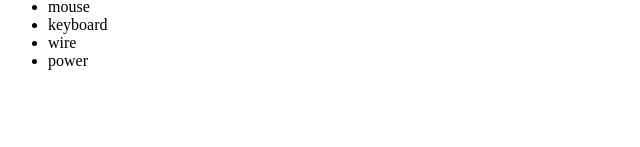
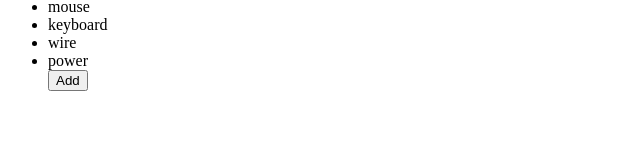
Before and after one commit to gsTavares/dio-santander-angular-directives, an Angular app: page / in a window 1280 px wide. Shown: the part 153-300 px from the top of the page, without its empty margins (0-640 px from the left). Built offline with nearby package versions, Linux system fonts and the light colour scheme.

Commit message:
feat: reactivity concept

```diff
--- a/src/app/card/card.component.html
+++ b/src/app/card/card.component.html
@@ -5,4 +5,5 @@
     <li *ngFor="let product of products">
         {{ product }}
     </li>
+    <button (click)="addProduct()">Add</button>
 </ul>
--- a/src/app/card/card.component.ts
+++ b/src/app/card/card.component.ts
@@ -18,4 +18,8 @@ export class CardComponent implements OnInit {
   ngOnInit(): void {
   }
 
+  addProduct() {
+    this.products.push('Gustavo');
+  }
+
 }
```
